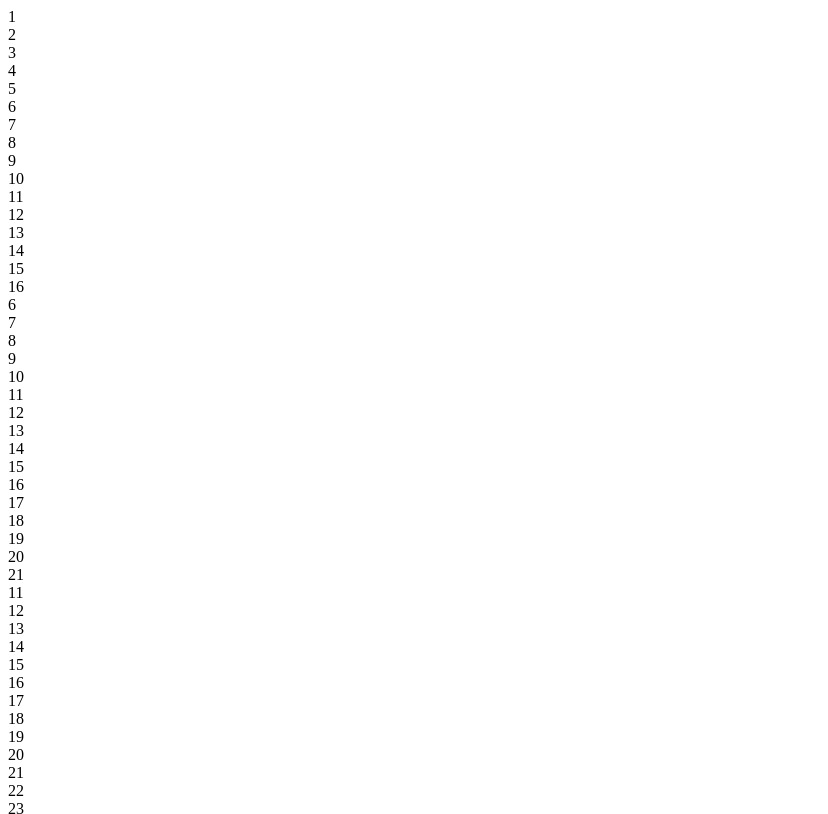
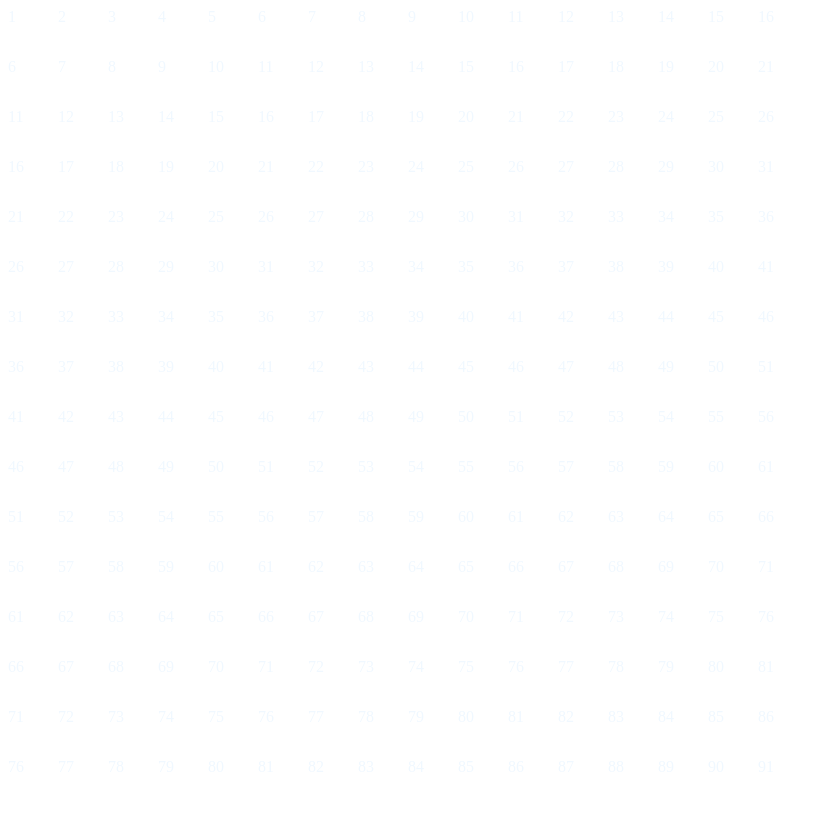
Before and after one commit to alysarnau/etch-a-sketch, a plain HTML site: page index.html in a window 1280 px wide. Shown: the top 814 px of the page, without its empty margins (0-828 px from the left). Drawn offline with Linux system fonts and the light colour scheme.

Commit message:
Set up script to defer, Divs in grid

```diff
--- a/index.html
+++ b/index.html
@@ -4,11 +4,11 @@
         <title>Etch-A-Sketch</title>
         <meta charset="utf-8">
         <link rel="stylesheet" href="stylesheet.css">
+        <script language="javascript" type="text/javascript" src="script.js" defer></script>
     </head>
     <body>
       <div class="container">
 
       </div>
-      <script src="script.js"></script>
     </body>
 </html>
--- a/script.js
+++ b/script.js
@@ -3,9 +3,12 @@ const container = document.querySelector(".container");
 let n=16; //take grid column value as you want
 
 for(var i = 0; i < n; i++) {
-    document.body.innerHTML+='<div class="row">';
+    container.innerHTML+='<div class="row">';
     for(j = 0; j < n; j++) {
-        document.body.innerHTML+='<div class="gridsquare">' + (i*5+j+1) + '</div>';
+        container.innerHTML+='<div class="gridsquare">' + (i*5+j+1) + '</div>';
     }
-    document.body.innerHTML+='</div>';
+    container.innerHTML+='</div>';
 }
+
+const gridsquare = document.querySelectorAll('.gridsquare');
+// gridsquare.textContent("grid");
--- a/stylesheet.css
+++ b/stylesheet.css
@@ -1,3 +1,14 @@
 .container {
   color: aliceblue;
+  width: 800px;
+  height: 800px;
+  display: flex;
+  flex-wrap: wrap;
 }
+
+.gridsquare {
+    width: 50px;
+    height: 50px;
+    flex: auto;
+    border: 2px black;
+}
```
